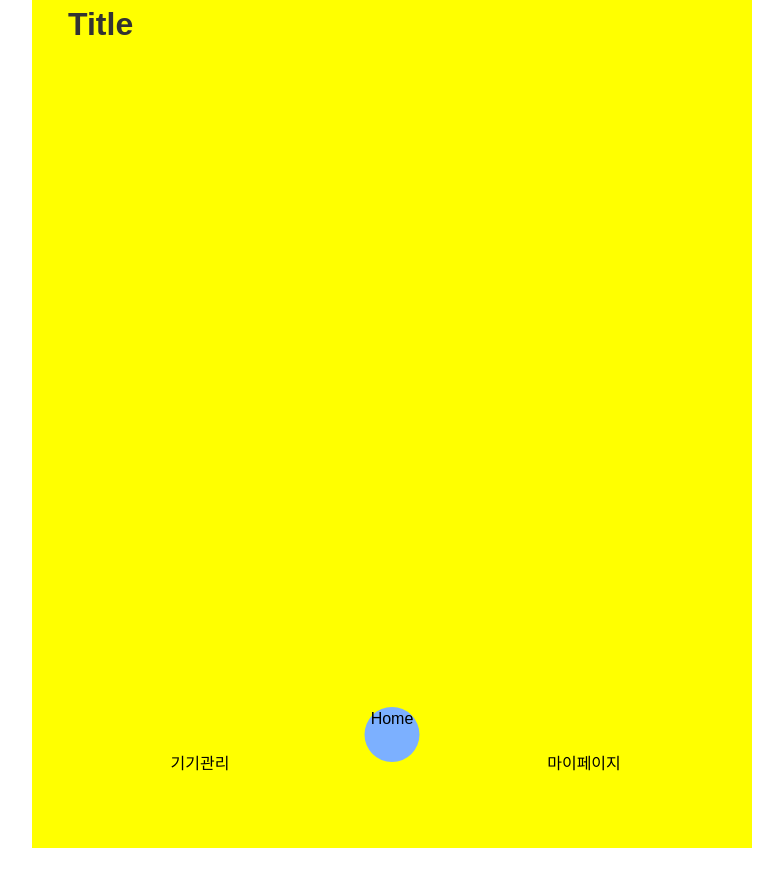
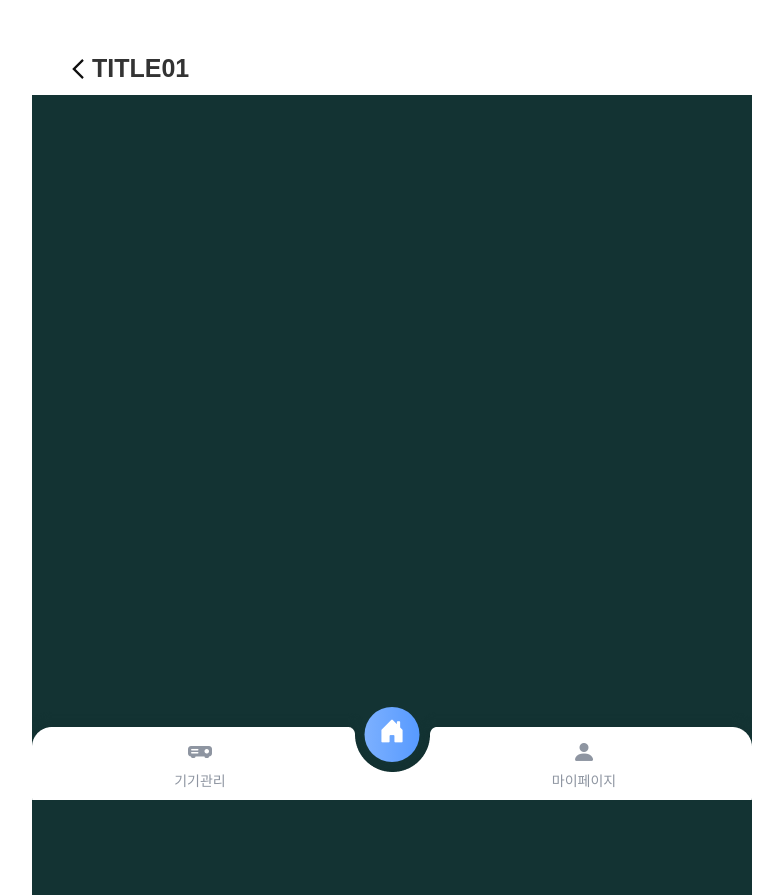
Before and after one commit to noeul727/life_mind, a plain HTML site: page sub/layout01.html in a window 1280 px wide. Shown: the whole page, without its empty margins (248-1031 px from the left). Before the commit the page ends 848 px from the top, so only its background shows below. Drawn offline with nearby package versions, Linux system fonts and the light colour scheme; files that its build step writes are made by us from their sources; a web font is replaced by a local one.

Commit message:
레이아웃

```diff
--- a/css/layout.css
+++ b/css/layout.css
@@ -24,19 +24,96 @@
   --main-gradi : linear-gradient(90deg,rgba(124, 176, 255, 1) 0%, rgba(87, 154, 255, 1) 100%);
 }
 /*공통*/
-#wrap{
-  background-color: yellow;
+.head1{
+  height: 95px;
+}
+.head1 h1{
+  font-size: 25px;
+  font-weight: 600;
+}
+.head1 ul{
+  display: flex;
+  align-items: center;
+  padding-top: 50px;
+}
+.head1 ul img{
+  width: 20px;
+  height: 20px;
+  margin-top: 2px;
+  margin-right: 4px;
 }
 [class^="cont-"]{
   width: 100%;
-  height: 100vh;
+  height: 100vh; /*임시 높이 작업하면서 상황에 맞게 빼세요*/
+  background-color: #133333;
 }
-.gnb{position: fixed; bottom: 0; left: 50%; transform: translateX(-50%); min-width: 320px; max-width: 720px; width: 100%; height: 93px; background: url(../img/gnb_ct.png) no-repeat center top;}
-.gnb::before, .gnb::after{content: ""; display: block; width: 20px; height: 93px; position: absolute; top: 0;}
-.gnb::before{left: 0; background: url(../../img/gnb_lt.png) no-repeat;}
-.gnb::after{right: 0; background: url(../../img/gnb_rt.png) no-repeat;}
-
-.gnb-list{display: flex; gap: 88px; padding:0 20px; align-items: end; height: 93px;}
-.gnb-list > div{width: calc((100% - 88px) / 2); height: 93px; background:url(../../img/gnb_bg.png) repeat-x center bottom; display: flex; align-items: center; justify-content: center; padding-top: 20px;}
-
-.gnb-home{width: 55px; height: 55px; background-color: #7CB0FF; border-radius: 50%; position: absolute; z-index: 2; top: 0; left: 50%; transform: translateX(-50%); text-align: center;}
+.gnb{
+  position: fixed;
+  bottom: 0;
+  left: 50%;
+  transform: translateX(-50%);
+  min-width: 320px;
+  max-width: 720px;
+  width: 100%; height: 93px;
+  background: url(../images/gnb_ct.png) no-repeat center top;
+}
+.gnb::before, .gnb::after{
+  content: "";
+  display: block;
+  width: 20px;
+  height: 93px;
+  position: absolute;
+  top: 0;
+}
+.gnb::before{
+  left: 0;
+  background: url(../images/gnb_lt.png) no-repeat;
+}
+.gnb::after{
+  right: 0;
+  background: url(../images/gnb_rt.png) no-repeat;
+}
+.gnb-list{
+  display: flex;
+  gap: 88px;
+  padding:0 20px;
+  align-items: end;
+  height: 93px;
+}
+.gnb-list > div{
+  width: calc((100% - 88px) / 2);
+  height: 93px;
+  background:url(../images/gnb_bg.png) repeat-x center bottom;
+  display: flex;
+  align-items: center;
+  justify-content: center;
+  padding-top: 20px;
+}
+.gnb-list li{
+  text-align: center;
+  color: #8E95A1;
+  font-size: 14px;
+}
+.gnb-list .bi{
+  font-size: 24px;
+}
+.gnb-home{
+  width: 55px;
+  height: 55px;
+  background: linear-gradient(90deg,rgba(124, 176, 255, 1) 0%, rgba(87, 154, 255, 1) 100%);
+  border-radius: 50%;
+  position: absolute;
+  z-index: 2;
+  top: 0;
+  left: 50%;
+  transform: translateX(-50%);
+  text-align: center;
+}
+.gnb-home a{
+  display: block;
+  padding-top: 6px;
+}
+.gnb-home .bi{
+  font-size: 2.6rem;
+  color: #fff;
+}
--- a/sub/cont-my.html
+++ b/sub/layout01.html
@@ -34,8 +34,8 @@
   <link rel="stylesheet" href="../css/reset.css">
   <link rel="stylesheet" href="https://cdnjs.cloudflare.com/ajax/libs/Swiper/11.0.5/swiper-bundle.min.css">
   <link rel="stylesheet" href="../css/aos.css">
+  <link rel="stylesheet" href="../css/common.css">
   <link rel="stylesheet" href="../css/layout.css">
-  <link rel="stylesheet" href="../css/common.css">
   <link rel="stylesheet" href="../css/main.css">
 
 
@@ -49,11 +49,10 @@
   <div id="wrap">
     <header class="header head1">
       <div class="inner">
-        <div class="status-bar"></div>
-        <div class="title-bar">
-          <div class="d1"></div>
-          <h1>Title</h1>
-        </div>
+        <ul>
+          <li><img src="../images/tit-arrow.svg" alt="뒤로가기"></li>
+          <li><h1>TITLE01</h1></li>
+        </ul>
       </div><!--.inner-->
     </header>
 
@@ -67,14 +66,24 @@
     <footer class="gnb">
       <div class="gnb-list">
         <div>
-          <a href="#">기기관리</a>
+          <a href="#">
+            <ul>
+              <li><i class="bi bi-projector-fill"></i></li>
+              <li>기기관리</li>
+            </ul>
+          </a>
         </div>
         <div>
-          <a href="#">마이페이지</a>
+          <a href="#">
+            <ul>
+              <li><i class="bi bi-person-fill"></i></li>
+              <li>마이페이지</li>
+            </ul>
+          </a>
         </div>
       </div>
       <div class="gnb-home">
-        <a href="#">Home</a>
+        <a href="#"><i class="bi bi-house-door-fill"></i></a>
       </div>
     </footer>
   </div><!--#wrap-->
```
Also changed, not shown: images/tit-arrow.svg (added).
